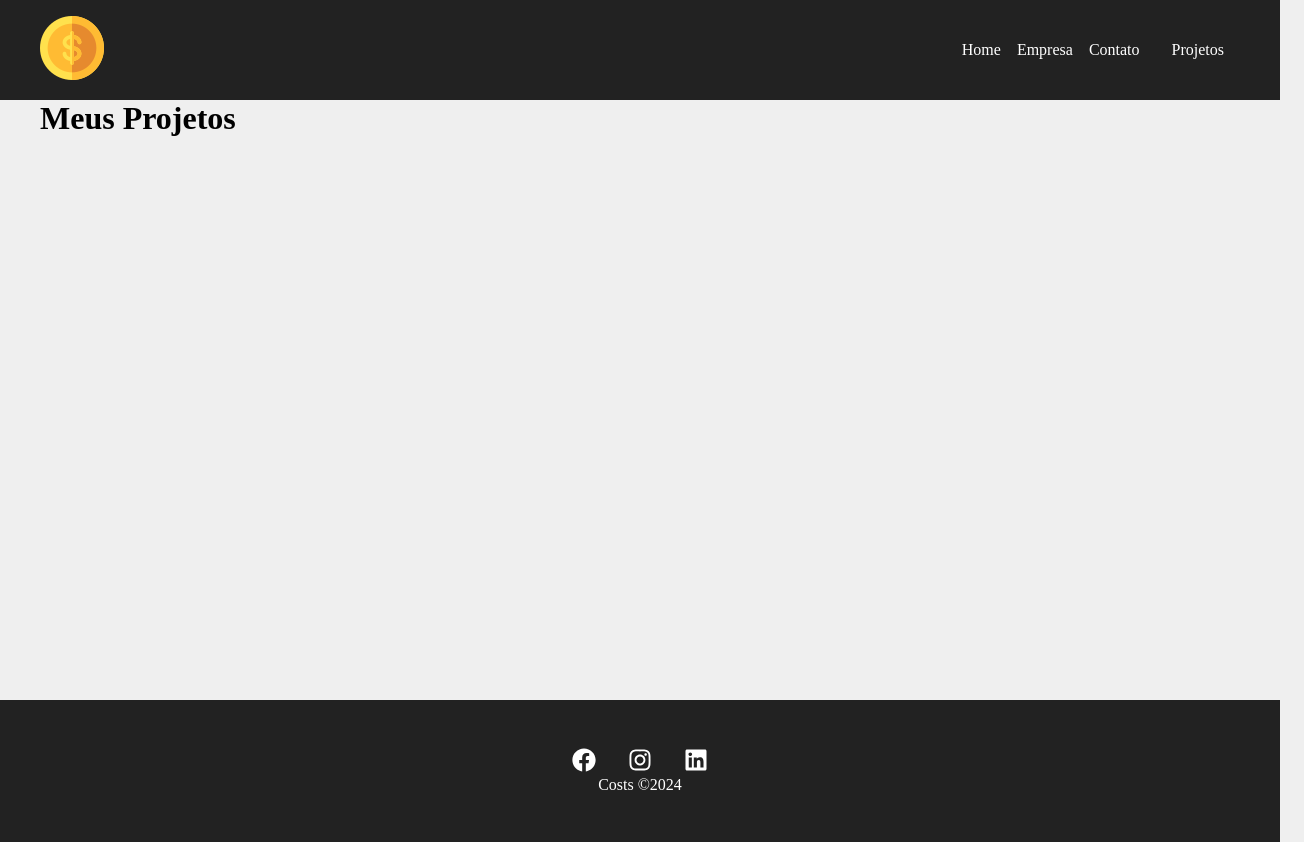
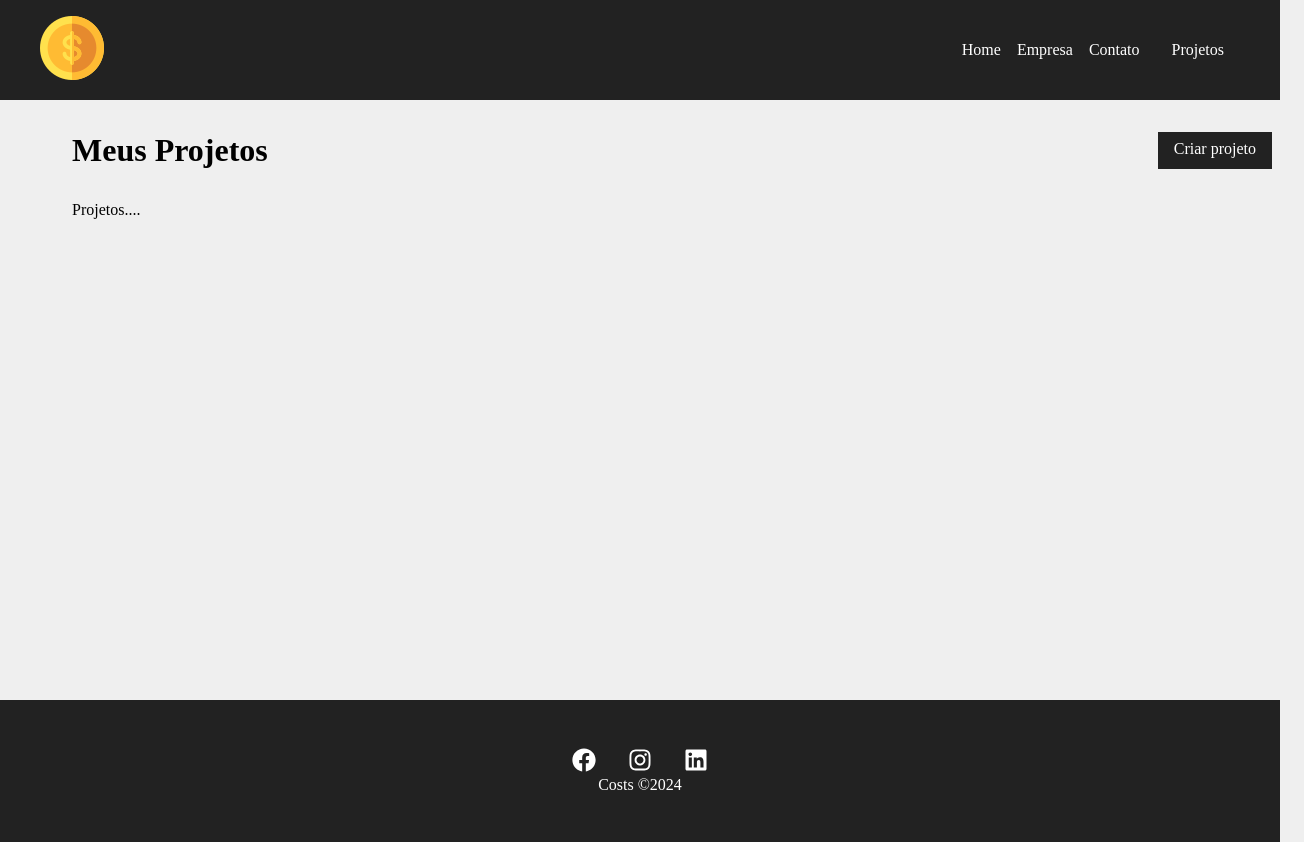
Before and after one commit to ArturMineiro/Projeto_react, a React (Create React App) app in the folder costs/: page /projects in a window 1280 px wide. Shown: the whole page, 1304 px wide, since content can reach past the window. Built offline with nearby package versions, Linux system fonts and the light colour scheme.

Commit message:
corrindo falhar e preparando dashboard

```diff
--- a/costs/db.json
+++ b/costs/db.json
@@ -87,6 +87,39 @@
       },
       "cost": 0,
       "services": []
+    },
+    {
+      "id": "c31e",
+      "name": "assad",
+      "budget": "12",
+      "category": {
+        "id": "2",
+        "name": "Desenvolvimento"
+      },
+      "cost": 0,
+      "services": []
+    },
+    {
+      "id": "8afd",
+      "name": "dasdsa",
+      "category": {
+        "id": "1",
+        "name": "Infra"
+      },
+      "budget": "2123",
+      "cost": 0,
+      "services": []
+    },
+    {
+      "id": "6cd2",
+      "name": "asdas",
+      "budget": "231",
+      "category": {
+        "id": "1",
+        "name": "Infra"
+      },
+      "cost": 0,
+      "services": []
     }
   ],
   "categories": [
--- a/costs/src/components/layont/Message.js
+++ b/costs/src/components/layont/Message.js
@@ -1,35 +1,38 @@
-import {useState, useEffect} from 'react'
-import styles from './Message.module.css'
+import { useState, useEffect } from 'react';
+import { useLocation } from 'react-router-dom';
+import styles from './Message.module.css';
 
+function Message({ type }) {
+    const [visible, setVisible] = useState(false);
+    const [msg, setMsg] = useState(null);
+    const location = useLocation();
 
-function Message({ type, msg }) {
+    useEffect(() => {
+        if (location.state?.message) {
+            setMsg(location.state.message);
+            setVisible(true);
 
-    const [visible,setVisible] =useState(false)
+            const timer = setTimeout(() => {
+                setVisible(false);
+                setMsg(null);
+            }, 3000);
 
-    useEffect(()=>{
-        if(!msg){
-            //retornar se a mensagem existe
-            setVisible(false)
-            return
+            // Limpar o estado após exibir a mensagem
+            window.history.replaceState({}, document.title);
+
+            return () => clearTimeout(timer);
         }
-        //caso exista
-        setVisible(true)
-//tempo para desaparecer mensagem da tela
-        const timer =setTimeout(() => {
-        setVisible(false)
-    },3000 )
+    }, [location.state]);
 
-    return () => clearTimeout(timer)
-    }, [msg] )
-    return (<>
+    return (
+        <>
             {visible && (
                 <div className={`${styles.message} ${styles[type]}`}>
                     {msg}
                 </div>
             )}
         </>
-
     );
 }
 
-export default Message
+export default Message;
--- a/costs/src/components/pages/NewProject.js
+++ b/costs/src/components/pages/NewProject.js
@@ -1,6 +1,6 @@
-import ProjectForm from '../project/ProjectForm';
-import styles from './NewProject.module.css';
-import { useNavigate } from 'react-router-dom';
+import { useNavigate } from "react-router-dom";
+import ProjectForm from "../project/ProjectForm";
+import styles from "./NewProject.module.css";
 
 function NewProject() {
   const navigate = useNavigate();
@@ -11,23 +11,20 @@ function NewProject() {
     project.services = [];
 
     fetch("http://localhost:5000/projects", {
-            method: 'POST',
+      method: "POST",
       headers: {
-                'Content-Type': 'application/json',
+        "Content-Type": "application/json",
       },
       body: JSON.stringify(project),
     })
-        .then((resp) => {
-            if (!resp.ok) {
-                throw new Error('Network response was not ok');
-            }
-            return resp.json();
+      .then((resp) => resp.json())
+      .then((data) => {
+        navigate("/projects", {
+          state: { message: "Projeto criado com sucesso!!" },
+          replace: true,
+        });
       })
-        .then((data) => {
-            // Navigate to another page if needed
-            navigate('/projects', {message: 'Projeto criado com sucesso!!'});
-        })
-        .catch(err => console.log(err));
+      .catch((err) => console.log(err));
   };
 
   return (
--- a/costs/src/components/pages/Projects.js
+++ b/costs/src/components/pages/Projects.js
@@ -1,17 +1,28 @@
 import { Component } from "react"
 import Message from "../layont/Message"
 import {useLocation} from 'react-router-dom'
+import styles from './Projects.module.css'
+import Container from "../layont/Container"
+import LinkButton from "../layont/LinkButton"
+
+
 
 function Projects(){
 const location = useLocation()
-let message='dasdadsa'
+let message='Projeto criado com sucesso!!'
 if(location.state){
     message =location.state.message
 }
     return(
-    <div>
+    <div className={styles.project_container}>
+        <div className={styles.title_container}>
         <h1>Meus Projetos</h1>
+       <LinkButton to="/newproject" text="Criar projeto"> </LinkButton>
+        </div>
   {message && <Message type="success" msg={message}/>}
+ <Container  customClass="start">
+ <p>Projetos....</p>
+ </Container>
     </div>
     )
 }
--- /dev/null
+++ b/costs/src/components/pages/Projects.module.css
@@ -0,0 +1,9 @@
+.project_container{
+    padding: 2em;
+}
+
+.title_container{
+ display: flex;
+ justify-content: space-between;
+ margin-bottom: 2em;
+}
```
Lines whose indentation alone changed are shown as unchanged.
